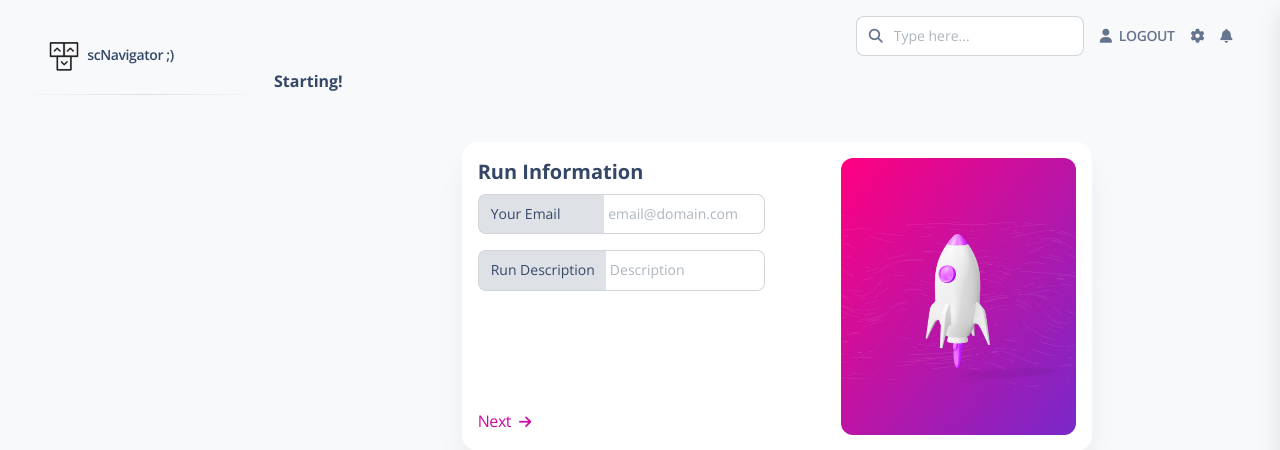
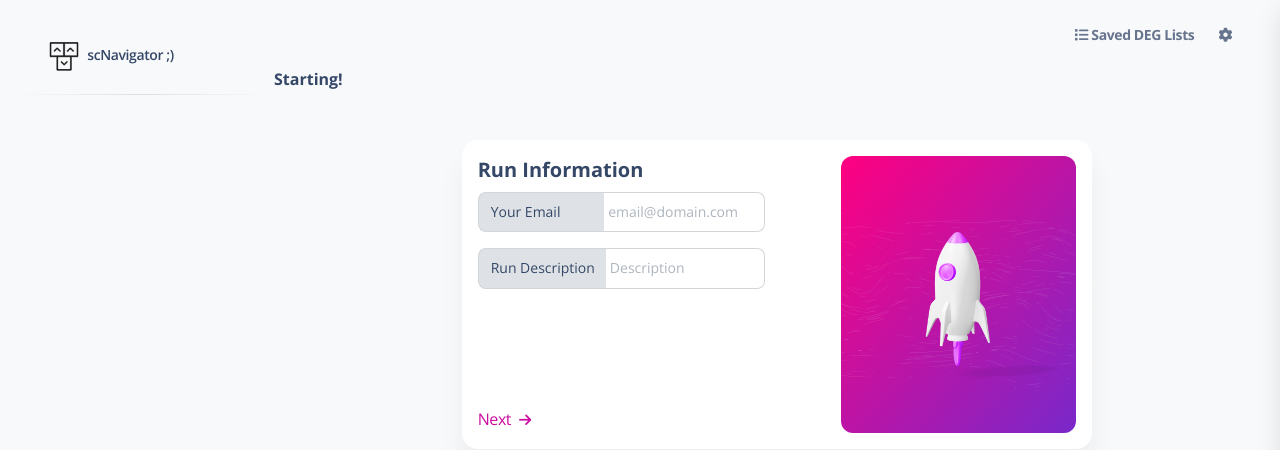
Before and after one commit to OmarLaham/scNavigator, a Django app: page /start in a window 1280 px wide. Shown: the top 450 px of the page. Run offline with Django 3.2, Linux system fonts and the light colour scheme; some libraries are stand-ins or nearby versions.

Commit message:
update navigator bar

```diff
--- a/webserver/planet/templates/includes/navigation.html
+++ b/webserver/planet/templates/includes/navigation.html
@@ -10,18 +10,18 @@
         </nav>-->
         <div class="collapse navbar-collapse mt-sm-0 mt-2 me-md-0 me-sm-4" id="navbar">
           <div class="ms-md-auto pe-md-3 d-flex align-items-center">
-            <div class="input-group">
-              <span class="input-group-text text-body"><i class="fas fa-search" aria-hidden="true"></i></span>
-              <input type="text" class="form-control" placeholder="Type here...">
-            </div>
+{#            <div class="input-group">#}
+{#              <span class="input-group-text text-body"><i class="fas fa-search" aria-hidden="true"></i></span>#}
+{#              <input type="text" class="form-control" placeholder="Type here...">#}
+{#            </div>#}
           </div>
           <ul class="navbar-nav  justify-content-end">
-            <li class="nav-item d-flex align-items-center">
-              <a href="{% url 'logout' %}" class="nav-link text-body font-weight-bold px-0">
-                <i class="fa fa-user me-sm-1"></i>
-                <span class="d-sm-inline d-none">LOGOUT</span>
-              </a>
-            </li>
+{#            <li class="nav-item d-flex align-items-center">#}
+{#              <a href="{% url 'logout' %}" class="nav-link text-body font-weight-bold px-0">#}
+{#                <i class="fa fa-user me-sm-1"></i>#}
+{#                <span class="d-sm-inline d-none">LOGOUT</span>#}
+{#              </a>#}
+{#            </li>#}
             <li class="nav-item d-xl-none ps-3 d-flex align-items-center">
               <a href="javascript:;" class="nav-link text-body p-0" id="iconNavbarSidenav">
                 <div class="sidenav-toggler-inner">
@@ -31,47 +31,36 @@
                 </div>
               </a>
             </li>
-            <li class="nav-item px-3 d-flex align-items-center">
-              <a href="javascript:;" class="nav-link text-body p-0">
-                <i class="fa fa-cog fixed-plugin-button-nav cursor-pointer"></i>
-              </a>
-            </li>
-            <li class="nav-item dropdown pe-2 d-flex align-items-center">
-              <a href="javascript:;" class="nav-link text-body p-0" id="dropdownMenuButton" data-bs-toggle="dropdown" aria-expanded="false">
-                <i class="fa fa-bell cursor-pointer"></i>
+            <li class="nav-item dropdown d-flex align-items-center">
+              <a href="javascript:;" class="nav-link text-body p-2" id="dropdownMenuButton" data-bs-toggle="dropdown" aria-expanded="false">
+                <i class="fas fa-list cursor-pointer"></i> <strong>Saved DEG Lists</strong>
               </a>
               <ul class="dropdown-menu  dropdown-menu-end  px-2 py-3 me-sm-n4" aria-labelledby="dropdownMenuButton">
-                <li class="mb-2">
+                <li>
                   <a class="dropdown-item border-radius-md" href="javascript:;">
                     <div class="d-flex py-1">
-                      <div class="my-auto">
-                        <img src="/static/assets/img/team-2.jpg" class="avatar avatar-sm  me-3 ">
+                      <div class="avatar avatar-sm bg-gradient-secondary  me-3  my-auto">
+                        <svg width="12px" height="12px" viewBox="0 0 43 36" version="1.1" xmlns="http://www.w3.org/2000/svg" xmlns:xlink="http://www.w3.org/1999/xlink">
+                          <title>credit-card</title>
+                          <g stroke="none" stroke-width="1" fill="none" fill-rule="evenodd">
+                            <g transform="translate(-2169.000000, -745.000000)" fill="#FFFFFF" fill-rule="nonzero">
+                              <g transform="translate(1716.000000, 291.000000)">
+                                <g transform="translate(453.000000, 454.000000)">
+                                  <path class="color-background" d="M43,10.7482083 L43,3.58333333 C43,1.60354167 41.3964583,0 39.4166667,0 L3.58333333,0 C1.60354167,0 0,1.60354167 0,3.58333333 L0,10.7482083 L43,10.7482083 Z" opacity="0.593633743"></path>
+                                  <path class="color-background" d="M0,16.125 L0,32.25 C0,34.2297917 1.60354167,35.8333333 3.58333333,35.8333333 L39.4166667,35.8333333 C41.3964583,35.8333333 43,34.2297917 43,32.25 L43,16.125 L0,16.125 Z M19.7083333,26.875 L7.16666667,26.875 L7.16666667,23.2916667 L19.7083333,23.2916667 L19.7083333,26.875 Z M35.8333333,26.875 L28.6666667,26.875 L28.6666667,23.2916667 L35.8333333,23.2916667 L35.8333333,26.875 Z"></path>
+                                </g>
+                              </g>
+                            </g>
+                          </g>
+                        </svg>
                       </div>
                       <div class="d-flex flex-column justify-content-center">
                         <h6 class="text-sm font-weight-normal mb-1">
-                          <span class="font-weight-bold">New message</span> from Laur
+                          E10_Hypo.NPCs_Cluster_Prime
                         </h6>
                         <p class="text-xs text-secondary mb-0">
                           <i class="fa fa-clock me-1"></i>
-                          13 minutes ago
-                        </p>
-                      </div>
-                    </div>
-                  </a>
-                </li>
-                <li class="mb-2">
-                  <a class="dropdown-item border-radius-md" href="javascript:;">
-                    <div class="d-flex py-1">
-                      <div class="my-auto">
-                        <img src="/static/assets/img/small-logos/logo-spotify.svg" class="avatar avatar-sm bg-gradient-dark  me-3 ">
-                      </div>
-                      <div class="d-flex flex-column justify-content-center">
-                        <h6 class="text-sm font-weight-normal mb-1">
-                          <span class="font-weight-bold">New album</span> by Travis Scott
-                        </h6>
-                        <p class="text-xs text-secondary mb-0">
-                          <i class="fa fa-clock me-1"></i>
-                          1 day
+                          2 days
                         </p>
                       </div>
                     </div>
```
Also changed, not shown: other parts of webserver/planet/templates/includes/navigation.html (+36 -1 lines).
